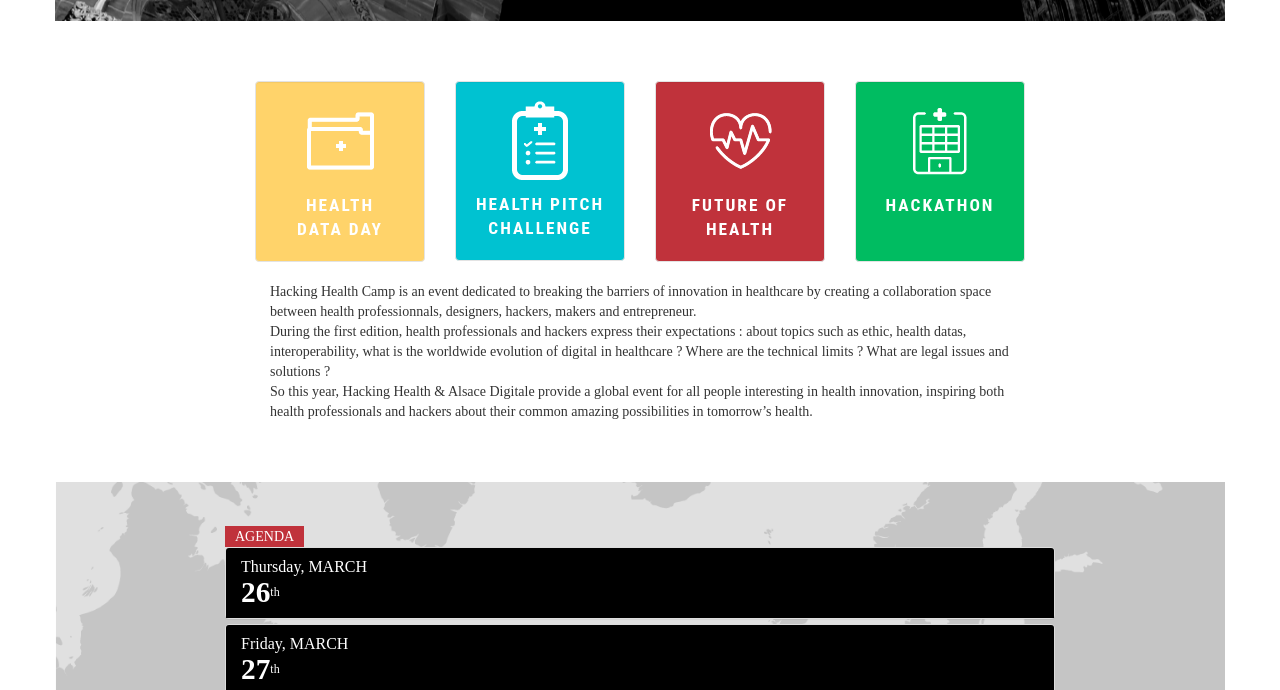
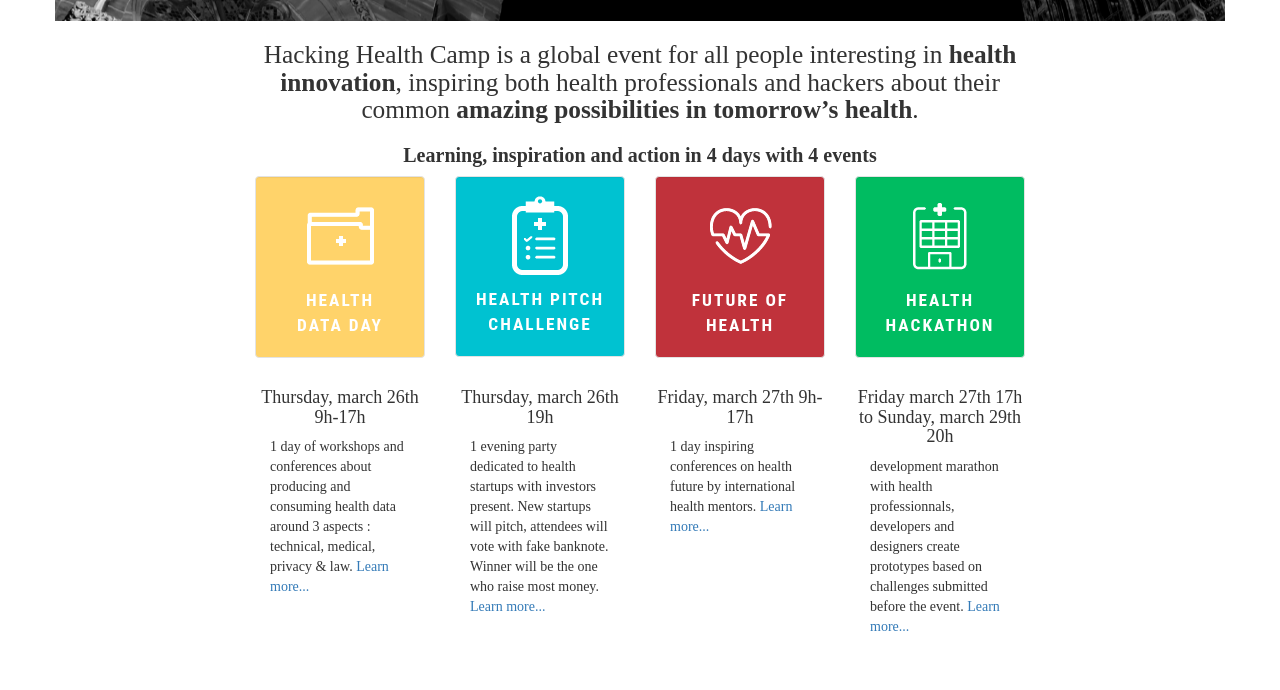
Before and after one commit to AlsaceDigitale/hhcamp_old, a website: page app/index.html in a window 1280 px wide. Shown: the part 430-1120 px from the top of the page. Drawn offline with nearby package versions, Linux system fonts and the light colour scheme; some packages are replaced by stand-ins of ours; files that its build step writes are made by us from their sources.

Commit message:
fix header message

```diff
--- a/app/index.html
+++ b/app/index.html
@@ -63,7 +63,8 @@
             </li>
             <li>
                 <div>
-          <a href="https://plus.google.com/u/1/b/116340191957345593804/116340191957345593804/posts" class="fa fa-google">
+                    <a href="https://plus.google.com/u/1/b/116340191957345593804/116340191957345593804/posts"
+                       class="fa fa-google">
                     </a>
                 </div>
             </li>
@@ -86,14 +87,28 @@
 
 <div class="row header">
     <img src="images/hacking-health-camp.png" alt=""/>
+
     <h2>HACKING HEALTH</h2>
+
     <h1>CAMP</h1>
+
     <h3>Strasbourg</h3>
     <h4>March 26<sup>th</sup> to 29<sup>th</sup> 2015</h4>
     <a href="http://eepurl.com/Gbes1" class="btn">Be inform when registration opens</a>
 </div>
 
 <div class="row events">
+    <div class="row">
+        <div class="col-md-2"></div>
+        <div class="col-md-8">
+            <h1>Hacking Health Camp is a global event for all people interesting in <b>health innovation</b>, inspiring both health professionals and hackers about their common <b>amazing possibilities in tomorrow’s health</b>.
+            </h1>
+            <h2>
+                <b>Learning, inspiration and action in 4 days with 4 events</b>
+            </h2>
+        </div>
+        <div class="col-md-2"></div>
+    </div>
     <div class="row">
 
         <div class="col-md-2">
@@ -123,7 +138,7 @@
             <div class="well green">
                 <img src="images/health-hackathon.png" alt=""/>
                 <br>
-          <span>HACKATHON<br><br></span>
+                <span>HEALTH HACKATHON</span>
             </div>
         </div>
         <div class="col-md-2">
@@ -132,13 +147,29 @@
     </div>
     <div class="row">
         <div class="col-md-2"></div>
-      <div class="col-md-8">
+        <div class="col-md-2">
+            <h4>Thursday, march 26th 9h-17h</h4>
             <p>
-          Hacking Health Camp is an event dedicated to breaking the barriers of innovation in healthcare by creating a collaboration space between health professionnals, designers, hackers, makers and entrepreneur.
-          <br/>
-          During the first edition, health professionals and hackers express their expectations : about topics such as ethic, health datas, interoperability, what is the worldwide evolution of digital in healthcare ? Where are the technical limits ? What are legal issues and solutions ?
-          <br/>
-          So this year, Hacking Health & Alsace Digitale provide a global event for all people interesting in health innovation, inspiring both health professionals and hackers  about their common amazing possibilities in tomorrow’s health.
+                1 day of workshops and conferences about producing and consuming health data around 3 aspects : technical, medical, privacy & law.
+                <a href="#events">Learn more...</a>
+            </p>
+        </div><div class="col-md-2">
+            <h4>Thursday, march 26th 19h</h4>
+            <p>
+                1 evening party dedicated to health startups with investors present. New startups will pitch, attendees will vote with fake banknote. Winner will be the one who raise most money.
+                <a href="#events">Learn more...</a>
+            </p>
+        </div><div class="col-md-2">
+            <h4>Friday, march 27th 9h-17h</h4>
+            <p>
+                1 day inspiring conferences on health future by international health mentors.
+                <a href="#events">Learn more...</a>
+            </p>
+        </div><div class="col-md-2">
+            <h4>Friday march 27th 17h to Sunday, march 29th 20h</h4>
+            <p>
+              development marathon with health professionnals, developers and designers create prototypes based on challenges submitted before the event.
+                <a href="#events">Learn more...</a>
             </p>
         </div>
         <div class="col-md-2"></div>
@@ -147,8 +178,10 @@
 
 <div class="row schedule">
 <a name="agenda"></a>
+
 <div class="panel-group" id="accordion">
 <span>AGENDA</span>
+
 <div class="panel panel-default">
     <div class="panel-heading">
         <h4 class="panel-title">
@@ -167,7 +200,8 @@
                     <th colspan="4">Health Data Day</th>
                 </tr>
                 </thead>
-              <tbody><tr>
+                <tbody>
+                <tr>
                     <td>08h45 - 09h15</td>
                     <td colspan="3">Admission</td>
                 </tr>
@@ -213,20 +247,25 @@
                 <tr>
                     <td>19h00</td>
                     <td colspan="3">Admission</td>
-              </tr><tr>
+                </tr>
+                <tr>
                     <td>20h00 - 20h15</td>
                     <td colspan="3">Introduction</td>
-              </tr><tr>
+                </tr>
+                <tr>
                     <td>20h20</td>
                     <td colspan="3">5' for each startup to present</td>
-              </tr><tr>
+                </tr>
+                <tr>
                     <td>21h00</td>
                     <td colspan="3">Votes</td>
-              </tr><tr>
+                </tr>
+                <tr>
                     <td>21h30</td>
                     <td colspan="3">Results</td>
                 </tr>
-              </tbody></table>
+                </tbody>
+            </table>
         </div>
     </div>
 </div>
@@ -248,7 +287,8 @@
                     <th colspan="4">Future of Health</th>
                 </tr>
                 </thead>
-              <tbody><tr>
+                <tbody>
+                <tr>
                     <td>09h30 - 10h00</td>
                     <td>Introduction</td>
                 </tr>
@@ -279,10 +319,12 @@
                 <tr>
                     <td>14h30 - 15h00</td>
                     <td>Speaker 6</td>
-              </tr><tr>
+                </tr>
+                <tr>
                     <td>15h00 - 16h30</td>
                     <td>Speaker 7</td>
-              </tr><tr>
+                </tr>
+                <tr>
                     <td>16h30 - 17h00</td>
                     <td>Speaker 8</td>
                 </tr>
@@ -296,26 +338,33 @@
                 <tr>
                     <td>17h00</td>
                     <td colspan="3">Admission</td>
-              </tr><tr>
+                </tr>
+                <tr>
                     <td>17h30 - 18h30</td>
                     <td colspan="3">Pitch Clinic : pitch session training</td>
-              </tr><tr>
+                </tr>
+                <tr>
                     <td>19h00</td>
                     <td colspan="3">Introduction</td>
-              </tr><tr>
+                </tr>
+                <tr>
                     <td>19h20</td>
                     <td colspan="3">Coachs presentation</td>
-              </tr><tr>
+                </tr>
+                <tr>
                     <td>19h30</td>
                     <td colspan="3">Pitch : 1' to present your challenge</td>
-              </tr><tr>
+                </tr>
+                <tr>
                     <td>20h00</td>
                     <td colspan="3">Diner, team building, start working</td>
-              </tr><tr>
+                </tr>
+                <tr>
                     <td>21h30</td>
                     <td colspan="3">First crazy night</td>
                 </tr>
-              </tbody></table>
+                </tbody>
+            </table>
         </div>
     </div>
 </div>
@@ -337,7 +386,8 @@
                     <th colspan="4">Hackathon</th>
                 </tr>
                 </thead>
-              <tbody><tr>
+                <tbody>
+                <tr>
                     <td>08h00</td>
                     <td colspan="3">Petit-déjeuner</td>
                 </tr>
@@ -357,10 +407,12 @@
                     <td>22h00</td>
                     <td colspan="3">Second crazy night</td>
                 </tr>
-              </tbody></table>
+                </tbody>
+            </table>
         </div>
     </div>
-      </div><div class="panel panel-default">
+</div>
+<div class="panel panel-default">
     <div class="panel-heading">
         <h4 class="panel-title">
             <a data-toggle="collapse" data-parent="#accordion" href="#collapseFour">
@@ -378,7 +430,8 @@
                     <th colspan="4">Hackathon</th>
                 </tr>
                 </thead>
-              <tbody><tr>
+                <tbody>
+                <tr>
                     <td>08h00</td>
                     <td colspan="3">Petit-déjeuner</td>
                 </tr>
@@ -397,17 +450,21 @@
                 <tr>
                     <td>15h30</td>
                     <td colspan="3">Prototype presentations : 3' demo + 2' questions & answers</td>
-              </tr><tr>
+                </tr>
+                <tr>
                     <td>18h30</td>
                     <td colspan="3">Jury deliberation</td>
-              </tr><tr>
+                </tr>
+                <tr>
                     <td>19h00</td>
                     <td colspan="3">Prizes</td>
-              </tr><tr>
+                </tr>
+                <tr>
                     <td>20h00</td>
                     <td colspan="3">Last drink</td>
                 </tr>
-              </tbody></table>
+                </tbody>
+            </table>
         </div>
     </div>
 </div>
@@ -416,7 +473,8 @@
 
 <div class="row quote">
     <div>
-      <blockquote><img src="images/quote-left.png" id="left"/> We all regret we were not in Steve Jobs’ garage in the 80’s, but in 30 years, you will be able to say that you were here in Strasbourg, today...
+        <blockquote><img src="images/quote-left.png" id="left"/> We all regret we were not in Steve Jobs’ garage in the
+            80’s, but in 30 years, you will be able to say that you were here in Strasbourg, today...
             <img src="images/quote-right.png" id="right"/></blockquote>
         <span>Uwe Diegel, iHealth founder, march 30th 2014</span>
     </div>
@@ -425,6 +483,7 @@
 <div class="row description">
     <a name="events"></a>
     <span>EVENTS</span>
+
     <div class="row">
         <div class="col-md-2"></div>
         <div class="col-md-4">
@@ -436,8 +495,10 @@
                     <h1>Health Data Day</h1>
                 </div>
             </div>
-        <p>1 day of workshops and conferences about producing and consuming health data around 3 aspects : technical, medical, privacy & law
-          <br/><u>When ?</u> thursday <br/><u>For who ?</u> health professionnals, developers, health industries employees and entrepreneurs</p>
+            <p>1 day of workshops and conferences about producing and consuming health data around 3 aspects :
+                technical, medical, privacy & law
+                <br/><u>When ?</u> thursday <br/><u>For who ?</u> health professionnals, developers, health industries
+                employees and entrepreneurs</p>
         </div>
         <div class="col-md-4">
             <div class="event">
@@ -448,8 +509,10 @@
                     <h1>Health Pitch Challenge</h1>
                 </div>
             </div>
-        <p>1 evening party dedicated to health startups with investors present. 5 startups wil pitch, attendees will vote with fake banknote. Winner will be the one who raie most money
-          <br/><u>When ?</u> thursday evening <br/><u>For who ?</u> health investors, people interested in health, entrepreneurs</p>
+            <p>1 evening party dedicated to health startups with investors present. Selected startups will pitch,
+                attendees will vote with fake banknote. Winner will be the one who raie most money
+                <br/><u>When ?</u> thursday evening <br/><u>For who ?</u> health investors, people interested in health,
+                entrepreneurs</p>
         </div>
         <div class="col-md-2"></div>
     </div>
@@ -464,7 +527,8 @@
                     <h1>Future of Health</h1>
                 </div>
             </div>
-        <p>1 day insight conferences on health future by international health mentors <br/> <u>When ?</u> friday <br/><u>For who ?</u> health professionnals, developers, health industries employees, entrepreneurs
+            <p>1 day inspiring conferences on health future by international health mentors <br/> <u>When ?</u> friday
+                <br/><u>For who ?</u> health professionnals, developers, health industries employees, entrepreneurs
             </p>
         </div>
         <div class="col-md-4">
@@ -473,12 +537,15 @@
                     <img src="images/health-hackathon.png"/>
                 </div>
                 <div>
-          <h1>Hackathon</h1>
+                    <h1>Health Hackathon</h1>
                 </div>
             </div>
-        <p>48h marathon of development with health professionnals, developers and designers on challenges submid on our
-          <a href="">sparkboard</a>. Your goal is to create a functional prototype. On sunday a jury will give honorable mentions and prizes to best prototypes.
-          <br/><u>When ?</u> start friday evening, end sunday afternoon <br/><u>For who ?</u> health professionnals, developers, designers, entrepreneurs
+            <p>48h marathon of development with health professionnals, developers and designers on challenges submit on
+                our
+                <a href="">sparkboard</a>. Your goal is to create a functional prototype. On sunday a jury will give
+                honorable mentions and prizes to best prototypes.
+                <br/><u>When ?</u> start friday evening, end sunday afternoon <br/><u>For who ?</u> health
+                professionnals, developers, designers, entrepreneurs
             </p>
         </div>
         <div class="col-md-2"></div>
@@ -487,13 +554,18 @@
 
 <div class="row venue">
     <a name="venue"></a>
+
     <div id="legend">
         <div>
             <span>VENUE</span>
+
             <h1>Faculté de médecine</h1>
+
             <h2>1, rue Humann <br/>67000 Strasbourg <br/> FRANCE</h2>
+
             <div>
                 <span class="fa fa-phone"></span>
+
                 <h3>+33 6 24 72 04 96</h3>
             </div>
         </div>
@@ -504,8 +576,10 @@
 <div class="row partners">
     <a name="partners"></a>
     <span>PARTNERS</span>
+
     <div class="gold">
         <h1>GOLD PARTNERS</h1>
+
         <div class="row">
             <img src="images/logos/iheath_logo.png"/>
             <img src="images/logos/ge-healthcare.jpg"/>
@@ -514,6 +588,7 @@
     </div>
     <div class="silver">
         <h1>SILVER PARTNERS</h1>
+
         <div class="row">
             <img src="images/logos/logo-inforoute-sante-canada.png" style="width:200px"/>
             <img src="images/logos/Logo_Region_Alsace.gif" style="width:90px"/>
@@ -521,6 +596,7 @@
     </div>
     <div class="bronze">
         <h1>BRONZE PARTNERS</h1>
+
         <div class="row">
             <img src="images/logos/ihu_bd100.jpg" style="width:90px"/>
         </div>
@@ -544,12 +620,14 @@
 </div>
 
 <a name="contact" href="#contact"></a>
+
 <div class="row contact">
     <div><span>CONTACT</span></div>
     <div class="row">
         <div class="col-md-4">
             <div class="well">
                 <h1>For general information</h1>
+
                 <p>Keep inform on event</p>
                 <a class="btn" href="http://eepurl.com/Gbes1">Contact</a>
             </div>
@@ -557,6 +635,7 @@
         <div class="col-md-4">
             <div class="well">
                 <h1>For sponsorship</h1>
+
                 <p>Take part in health innovation</p>
                 <a class="btn" href="mailto:sebastien.letelie@gmail.com">Contact</a>
             </div>
@@ -564,6 +643,7 @@
         <div class="col-md-4">
             <div class="well">
                 <h1>For volunteering</h1>
+
                 <p>We need you</p>
                 <a class="btn" href="mailto:sebastien.letelie@gmail.com">Contact</a>
             </div>
@@ -596,7 +676,8 @@
             </li>
             <li>
                 <div>
-            <a href="https://plus.google.com/u/1/b/116340191957345593804/116340191957345593804/posts" class="fa fa-google">
+                    <a href="https://plus.google.com/u/1/b/116340191957345593804/116340191957345593804/posts"
+                       class="fa fa-google">
                     </a>
                 </div>
             </li>
--- a/app/styles/main.css
+++ b/app/styles/main.css
@@ -106,12 +106,23 @@
 }
 
 .events {
-    margin-top: 60px;
+    /* margin-top: 60px; */
     margin-bottom: 60px;
     text-align: center;
 }
 .events .well {
     font-family: Roboto Condensed, serif;
+
+}
+.events h1 {
+    font-size: 19pt;
+
+}
+.events h2 {
+    font-size: 15pt;
+
+}
+.events p {
 
 }
 .events img {
@@ -226,7 +237,7 @@
     width: 100%;
 }
 .description h1 {
-    font-size: 19pt;
+    font-size: 16pt;
     font-weight: bold;
     padding-left: 10px;
 }
```
Lines whose indentation alone changed are shown as unchanged.
